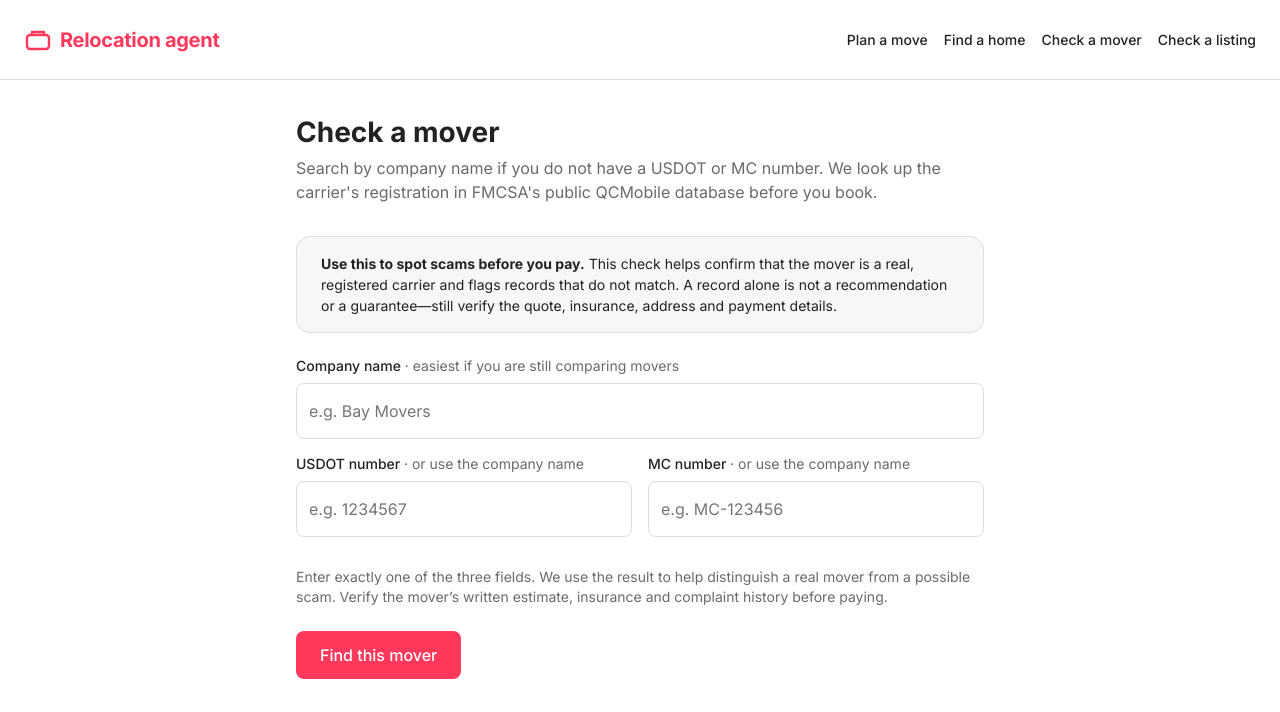
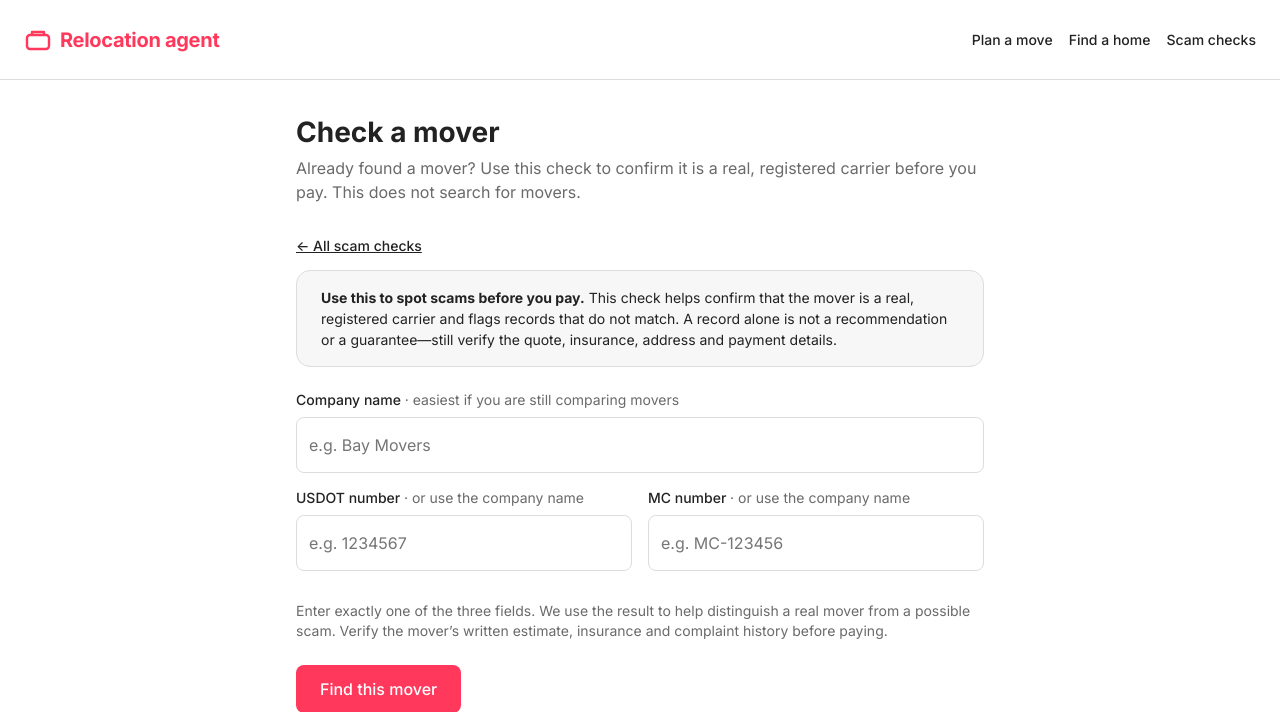
Before and after one commit to jianiye-coder/relocation-agent, a FastAPI app: page /mover-check in a window 1280 px wide. Shown: the top 712 px of the page. Run offline with FastAPI, Linux system fonts and the light colour scheme; some libraries are stand-ins or nearby versions.

Commit message:
Group mover and listing scam checks

```diff
--- a/moving_agent/web/app.py
+++ b/moving_agent/web/app.py
@@ -450,6 +450,12 @@ def listing_check_form(request: Request):
     return templates.TemplateResponse(request, "listing_check.html", {"result": None, "form": {}})
 
 
+@app.get("/safety-checks", response_class=HTMLResponse)
+def safety_checks(request: Request):
+    """Safety tools for listings the user has already found elsewhere."""
+    return templates.TemplateResponse(request, "safety_checks.html", {})
+
+
 # ---- housing search ----
 
 def _housing_filters(location: str, min_rent: str, max_rent: str, bedrooms: str, bathrooms: str) -> tuple[dict, list[str]]:
--- a/moving_agent/web/templates/base.html
+++ b/moving_agent/web/templates/base.html
@@ -334,7 +334,7 @@
     <svg viewBox="0 0 28 28" aria-hidden="true"><rect x="3" y="9" width="22" height="14" rx="3" fill="none" stroke="currentColor" stroke-width="2.4"/><path d="M8 9V6h12v3" fill="none" stroke="currentColor" stroke-width="2.4" stroke-linejoin="round"/></svg>
     Relocation agent
   </a>
-  <nav class="top-links"><a href="/">Plan a move</a><a href="/housing">Find a home</a><a href="/mover-check">Check a mover</a><a href="/listing-check">Check a listing</a></nav>
+  <nav class="top-links"><a href="/">Plan a move</a><a href="/housing">Find a home</a><a href="/safety-checks">Scam checks</a></nav>
 </header>
 <main>{% block content %}{% endblock %}</main>
 <script>
--- a/moving_agent/web/templates/listing_check.html
+++ b/moving_agent/web/templates/listing_check.html
@@ -2,7 +2,8 @@
 {% block title %}Check a listing{% endblock %}
 {% block content %}
 <h1>Check a rental listing</h1>
-<p class="lead">Paste a listing before you pay anything. We look for scam signs: wire or app deposits before a viewing, no showings, below-market rent, copied text, no address.</p>
+<p class="lead">Already found a rental listing? Paste it here to check for scam signs before you pay. This does not search for rental listings.</p>
+<p class="muted"><a href="/safety-checks">← All scam checks</a></p>
 <form method="post" action="/listing-check">
   <div class="field"><label for="text">Listing text</label><textarea id="text" name="text" rows="8" required>{{ form.text or "" }}</textarea></div>
   <div class="row">
--- a/moving_agent/web/templates/mover_check.html
+++ b/moving_agent/web/templates/mover_check.html
@@ -2,7 +2,8 @@
 {% block title %}Check a mover{% endblock %}
 {% block content %}
 <h1>Check a mover</h1>
-<p class="lead">Search by company name if you do not have a USDOT or MC number. We look up the carrier's registration in FMCSA's public QCMobile database before you book.</p>
+<p class="lead">Already found a mover? Use this check to confirm it is a real, registered carrier before you pay. This does not search for movers.</p>
+<p class="muted"><a href="/safety-checks">← All scam checks</a></p>
 <div class="notice" role="note"><strong>Use this to spot scams before you pay.</strong> This check helps confirm that the mover is a real, registered carrier and flags records that do not match. A record alone is not a recommendation or a guarantee—still verify the quote, insurance, address and payment details.</div>
 
 {% if error %}
```
Also changed, not shown: moving_agent/web/templates/safety_checks.html (added, +21 -0 lines), tests/test_web.py (+10 -0 lines).
